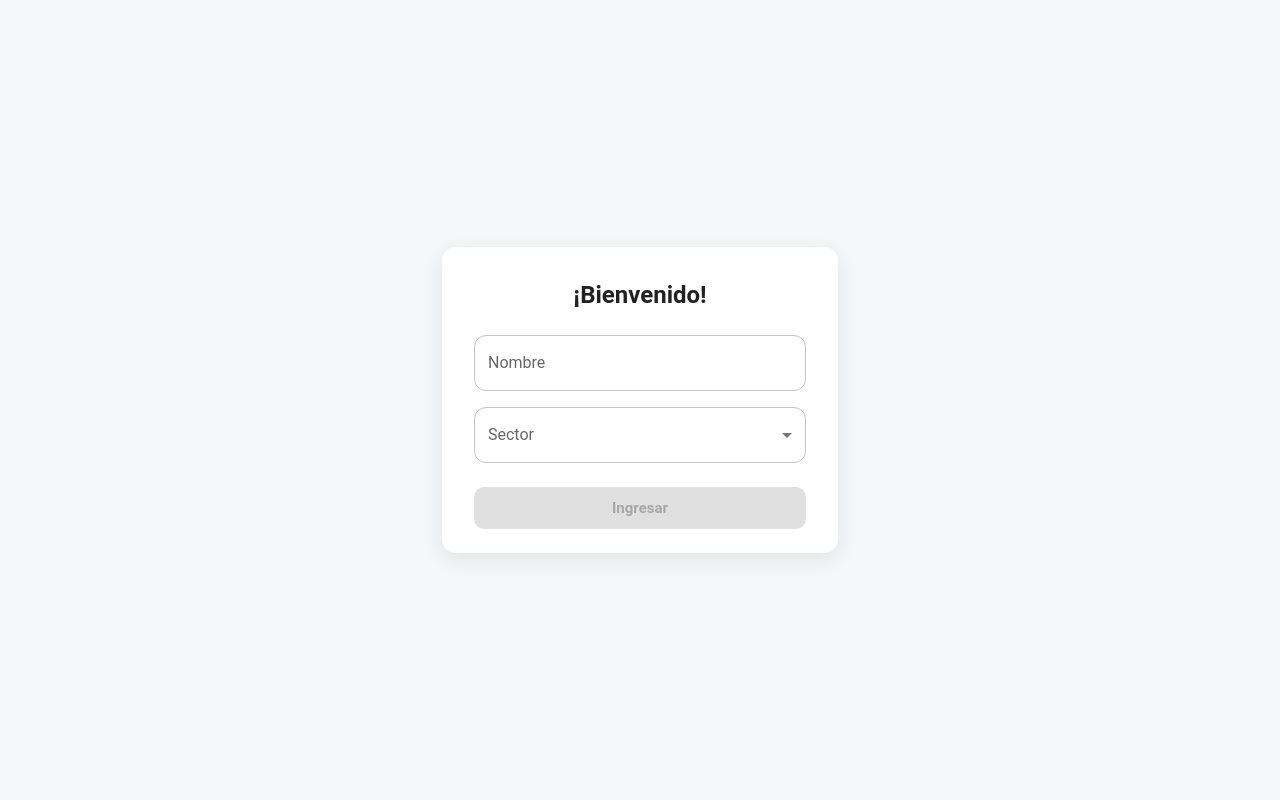
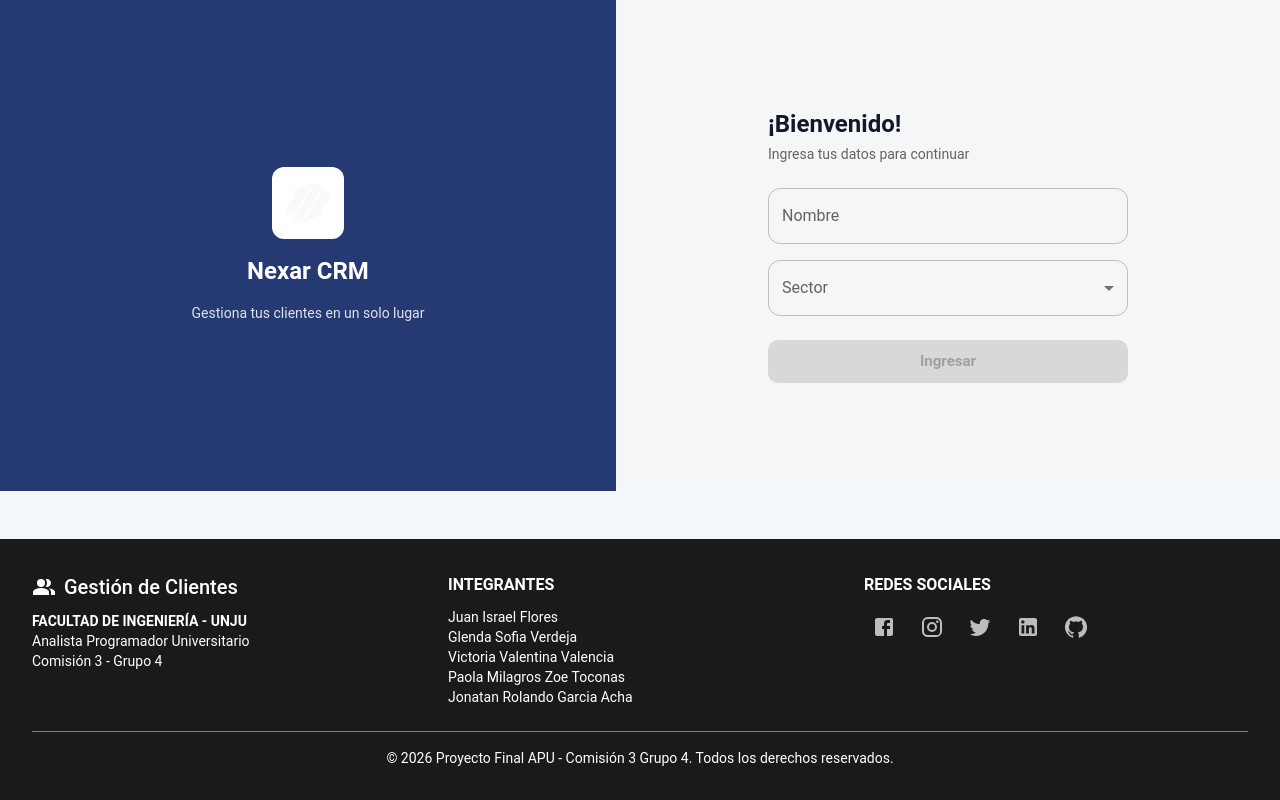
Before and after one commit to sofiver2023/pv_tp_integrador_grupo4, a React (Vite) app: page /login in a window 1280 px wide. Built offline with nearby package versions, Linux system fonts and the light colour scheme.

Commit message:
Rediseñar Login con layout de dos columnas, unificar redes sociales en Footer, corregir favicon y sintaxis Grid MUI v9

```diff
--- a/index.html
+++ b/index.html
@@ -2,7 +2,7 @@
 <html lang="en">
   <head>
     <meta charset="UTF-8" />
-    <link rel="icon" type="image/logo" href="./src/assets/logo_pv.png" />
+    <link rel="icon" type="image/png" href="./src/assets/logo_pv.png" />
     <meta name="viewport" content="width=device-width, initial-scale=1.0" />
     <title>Nexar</title>
   </head>
--- a/src/components/layout/Footer.jsx
+++ b/src/components/layout/Footer.jsx
@@ -18,7 +18,7 @@ function Footer() {
       }}
     >
       <Grid container spacing={4}>
-        <Grid item xs={12} md={4}>
+        <Grid size={{ xs: 12, md: 4 }}>
           <Box sx={{ display: "flex", alignItems: "center", gap: 1, marginBottom: 1 }}>
             <PeopleAltIcon />
             <Typography variant="h6">Gestión de Clientes</Typography>
@@ -34,7 +34,7 @@ function Footer() {
           </Typography>
         </Grid>
 
-        <Grid item xs={12} md={4}>
+        <Grid size={{ xs: 12, md: 4 }}>
           <Typography variant="subtitle1" sx={{ fontWeight: "bold", marginBottom: 1 }}>
             INTEGRANTES
           </Typography>
@@ -45,9 +45,9 @@ function Footer() {
           <Typography variant="body2" color="grey.400">Jonatan Rolando Garcia Acha</Typography>
         </Grid>
 
-        <Grid item xs={12} md={4}>
+        <Grid size={{ xs: 12, md: 4 }}>
           <Typography variant="subtitle1" sx={{ fontWeight: "bold", marginBottom: 1 }}>
-            SEGUINOS
+            REDES SOCIALES
           </Typography>
           <Box sx={{ display: "flex", gap: 1 }}>
             <IconButton
@@ -90,24 +90,14 @@ function Footer() {
             >
               <LinkedInIcon />
             </IconButton>
-          </Box>
-        </Grid>
-
-        <Grid item xs={12} md={4}>
-          <Typography variant="subtitle1" sx={{ fontWeight: "bold", marginBottom: 1 }}>
-            REDES SOCIALES
-          </Typography>
-          <Box sx={{ display: "flex", gap: 1 }}>
-            <IconButton color="inherit" href="https://facebook.com" target="_blank">
-              <FacebookIcon />
-            </IconButton>
-            <IconButton color="inherit" href="https://instagram.com" target="_blank">
-              <InstagramIcon />
-            </IconButton>
-            <IconButton color="inherit" href="https://linkedin.com" target="_blank">
-              <LinkedInIcon />
-            </IconButton>
-            <IconButton color="inherit" href="https://github.com/sofiver2023/pv_tp_integrador_grupo4" target="_blank">
+            <IconButton
+              component="a"
+              href="https://github.com/sofiver2023/pv_tp_integrador_grupo4"
+              target="_blank"
+              rel="noopener noreferrer"
+              sx={{ color: "grey.400", "&:hover": { color: "white" } }}
+              aria-label="GitHub"
+            >
               <GitHubIcon />
             </IconButton>
           </Box>
--- a/src/views/Login.jsx
+++ b/src/views/Login.jsx
@@ -1,44 +1,80 @@
 import { useState } from 'react';
 import { useNavigate } from 'react-router-dom';
 import { useAdmin } from '../context/AdminContext';
-import { Box, Typography, TextField, MenuItem, Button, Alert, Container, Card, CardContent} from '@mui/material';
-
+import { Box, Typography, TextField, MenuItem, Button } from '@mui/material';
+import logo from '../assets/logo_pv.png';
+import Footer from '../components/layout/Footer.jsx';
 
 const Login = () => {
     const [nombre, setNombre] = useState('');
     const [sector, setSector] = useState('');
-
     const [tocado, setTocado] = useState({
         nombre: false,
         sector: false
     });
-
     const { login } = useAdmin();
     const navigate = useNavigate();
-
     const botonDeshabilitado = nombre.trim() === '' || sector === '';
-
     const handleSubmit = (e) => {
         e.preventDefault();
-
         login(nombre, sector);
         navigate('/clientes');
-
     };
-
     return (
-            <Box sx={{
+        <Box sx={{
             minHeight: '100vh',
             display: 'flex',
-            alignItems: 'center',
-            justifyContent: 'center',
-            bgcolor: '#f4f6f8'
+            flexDirection: 'column',
         }}>
-            <Container maxWidth="xs">
-                <Card sx={{ boxShadow: 3, borderRadius: 2 }}>
-                    <CardContent sx={{ p: 4 }}>
-                        <Typography variant="h5" gutterBottom textAlign="center" sx={{ fontWeight: 'bold', mb: 3 , textAlign:'center'}}>
+            <Box sx={{
+                flex: 1,
+                display: 'flex',
+                flexDirection: { xs: 'column', md: 'row' },
+            }}>
+                <Box sx={{
+                    flex: 1,
+                    bgcolor: 'var(--primary)',
+                    display: 'flex',
+                    flexDirection: 'column',
+                    justifyContent: 'center',
+                    alignItems: 'center',
+                    gap: 2,
+                    py: { xs: 4, md: 0 },
+                    minHeight: { xs: 200, md: 'auto' },
+                }}>
+                    <Box sx={{
+                        width: 72,
+                        height: 72,
+                        borderRadius: 3,
+                        bgcolor: 'white',
+                        display: 'flex',
+                        alignItems: 'center',
+                        justifyContent: 'center',
+                    }}>
+                        <Box component="img" src={logo} alt="Nexar" sx={{ width: 48, height: 48 }} />
+                    </Box>
+                    <Typography variant="h5" sx={{ fontWeight: 700, color: 'white' }}>
+                        Nexar CRM
+                    </Typography>
+                    <Typography variant="body2" sx={{ color: 'white', opacity: .85, textAlign: 'center', maxWidth: 260 }}>
+                        Gestiona tus clientes en un solo lugar
+                    </Typography>
+                </Box>
+
+                <Box sx={{
+                    flex: 1,
+                    bgcolor: '#f4f6f8',
+                    display: 'flex',
+                    alignItems: 'center',
+                    justifyContent: 'center',
+                    p: 3,
+                }}>
+                    <Box sx={{ width: '100%', maxWidth: 360 }}>
+                        <Typography variant="h5" sx={{ fontWeight: 'bold', mb: 0.5 }}>
                             ¡Bienvenido!
+                        </Typography>
+                        <Typography variant="body2" sx={{ color: 'text.secondary', mb: 3 }}>
+                            Ingresa tus datos para continuar
                         </Typography>
                         <form onSubmit={handleSubmit}>
                             <Box sx={{ mb: 2 }}>
@@ -77,11 +113,12 @@ const Login = () => {
                                 Ingresar
                             </Button>
                         </form>
-                    </CardContent>
-                </Card>
-            </Container>
+                    </Box>
+                </Box>
+            </Box>
+
+            <Footer />
         </Box>
     );
 };
-
 export default Login;
```
